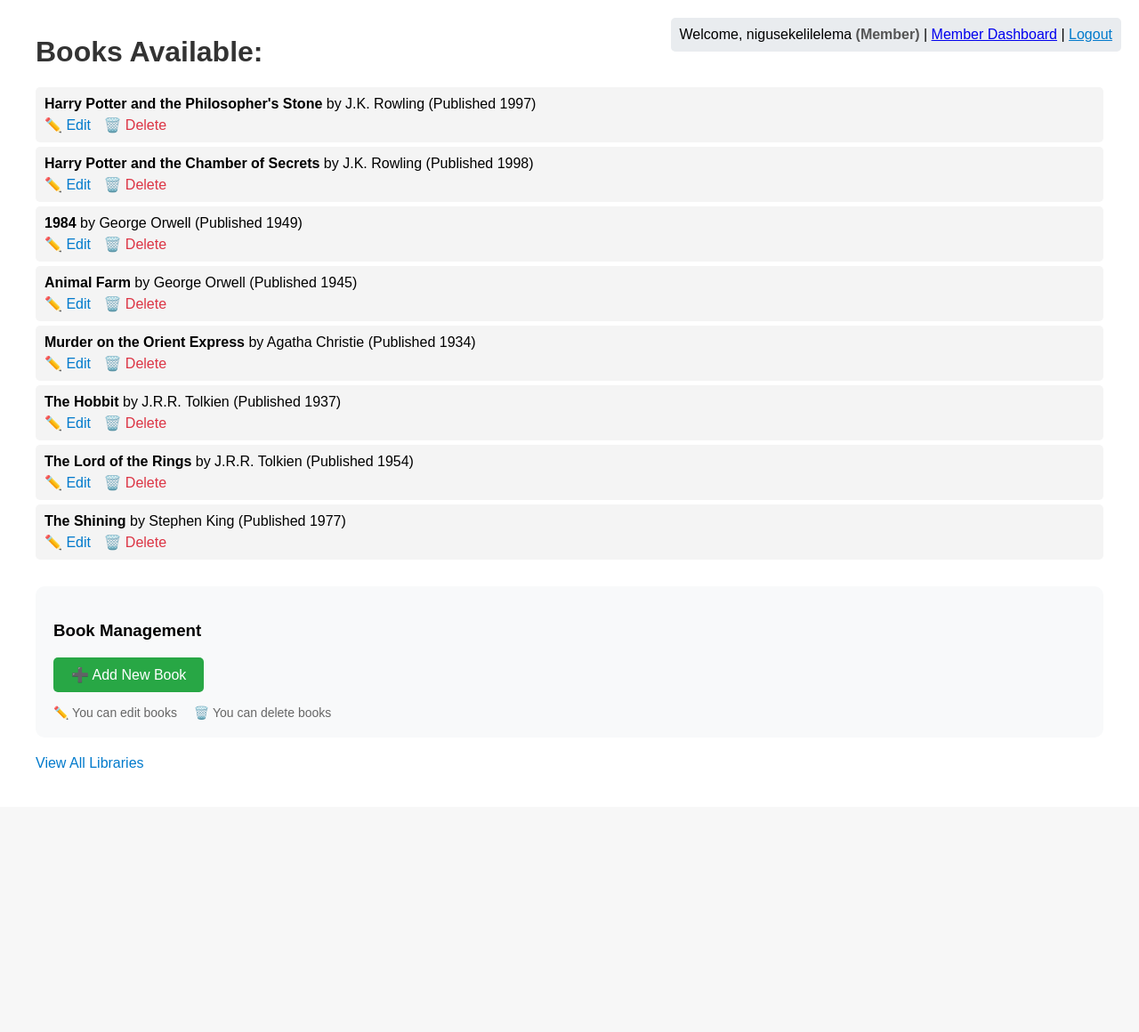
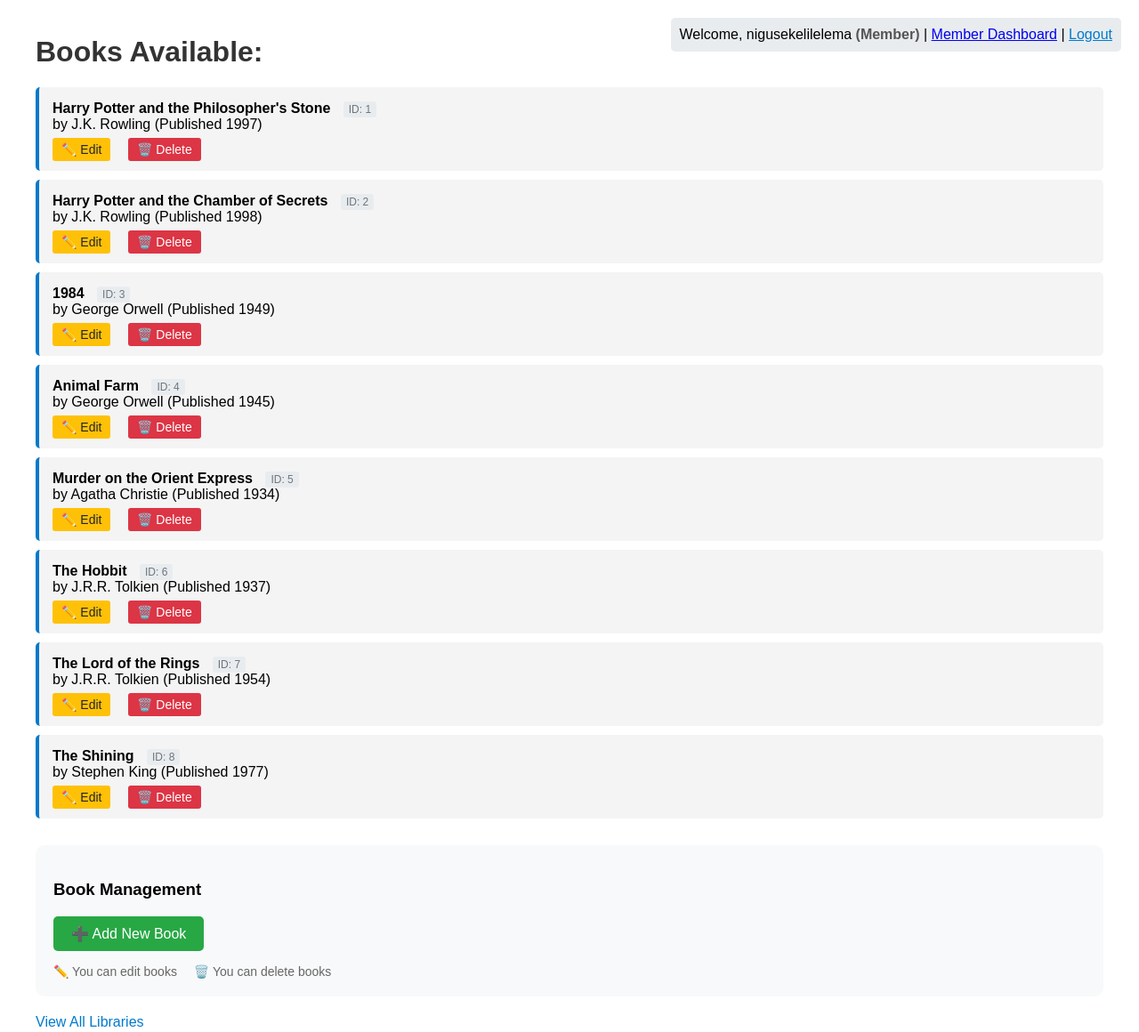
Before and after one commit to nigusekelile/Alx_DjangoLearnLab, a Django app: page /relationship/ in a window 1280 px wide. Shown: the top 1160 px of the page at 89% size. Before the commit the page ends 863 px from the top, so only its background shows below. Run offline with Django 5.2, Linux system fonts and the light colour scheme; a user stored in the database is signed in; data comes from the database, SQL or seed files in the repository; both versions use the stored data as it was after the commit.

Commit message:
Adding books

```diff
--- a/django-models/LibraryProject/relationship_app/templates/relationship_app/list_books.html
+++ b/django-models/LibraryProject/relationship_app/templates/relationship_app/list_books.html
@@ -8,7 +8,13 @@
         body { font-family: Arial, sans-serif; margin: 40px; }
         h1 { color: #333; }
         ul { list-style-type: none; padding: 0; }
-        li { padding: 10px; margin: 5px 0; background: #f4f4f4; border-radius: 5px; }
+        li {
+            padding: 15px;
+            margin: 10px 0;
+            background: #f4f4f4;
+            border-radius: 5px;
+            border-left: 4px solid #007acc;
+        }
         .user-info {
             position: absolute;
             top: 20px;
@@ -63,6 +69,32 @@
         .permission-info span {
             margin-right: 15px;
         }
+        .book-actions {
+            margin-top: 10px;
+        }
+        .book-actions a {
+            margin-right: 15px;
+            text-decoration: none;
+            padding: 5px 10px;
+            border-radius: 3px;
+            font-size: 14px;
+        }
+        .edit-btn {
+            background: #ffc107;
+            color: #212529;
+        }
+        .delete-btn {
+            background: #dc3545;
+            color: white;
+        }
+        .book-id {
+            font-size: 12px;
+            color: #6c757d;
+            background: #e9ecef;
+            padding: 2px 6px;
+            border-radius: 3px;
+            margin-left: 10px;
+        }
     </style>
 </head>
 <body>
@@ -92,17 +124,21 @@
         <ul>
             {% for book in books %}
             <li>
-                <strong>{{ book.title }}</strong> by {{ book.author.name }}
+                <strong>{{ book.title }}</strong>
+                <span class="book-id">ID: {{ book.id }}</span>
+                <br>
+                by {{ book.author.name }}
                 {% if book.publication_year %}
                     (Published {{ book.publication_year }})
                 {% endif %}
+
                 {% if perms.relationship_app.can_change_book or perms.relationship_app.can_delete_book %}
-                    <div style="margin-top: 5px;">
+                    <div class="book-actions">
                         {% if perms.relationship_app.can_change_book %}
-                            <a href="{% url 'relationship_app:edit_book' book.pk %}" style="color: #007acc; text-decoration: none; margin-right: 10px;">✏️ Edit</a>
+                            <a href="{% url 'relationship_app:edit_book' book.pk %}" class="edit-btn">✏️ Edit</a>
                         {% endif %}
                         {% if perms.relationship_app.can_delete_book %}
-                            <a href="{% url 'relationship_app:delete_book' book.pk %}" style="color: #dc3545; text-decoration: none;">🗑️ Delete</a>
+                            <a href="{% url 'relationship_app:delete_book' book.pk %}" class="delete-btn">🗑️ Delete</a>
                         {% endif %}
                     </div>
                 {% endif %}
```
Also changed, not shown: django-models/LibraryProject/check_books.py (added, +29 -0 lines), django-models/LibraryProject/relationship_app/management/commands/populate_books.py (added, +62 -0 lines), django-models/LibraryProject/db.sqlite3.
